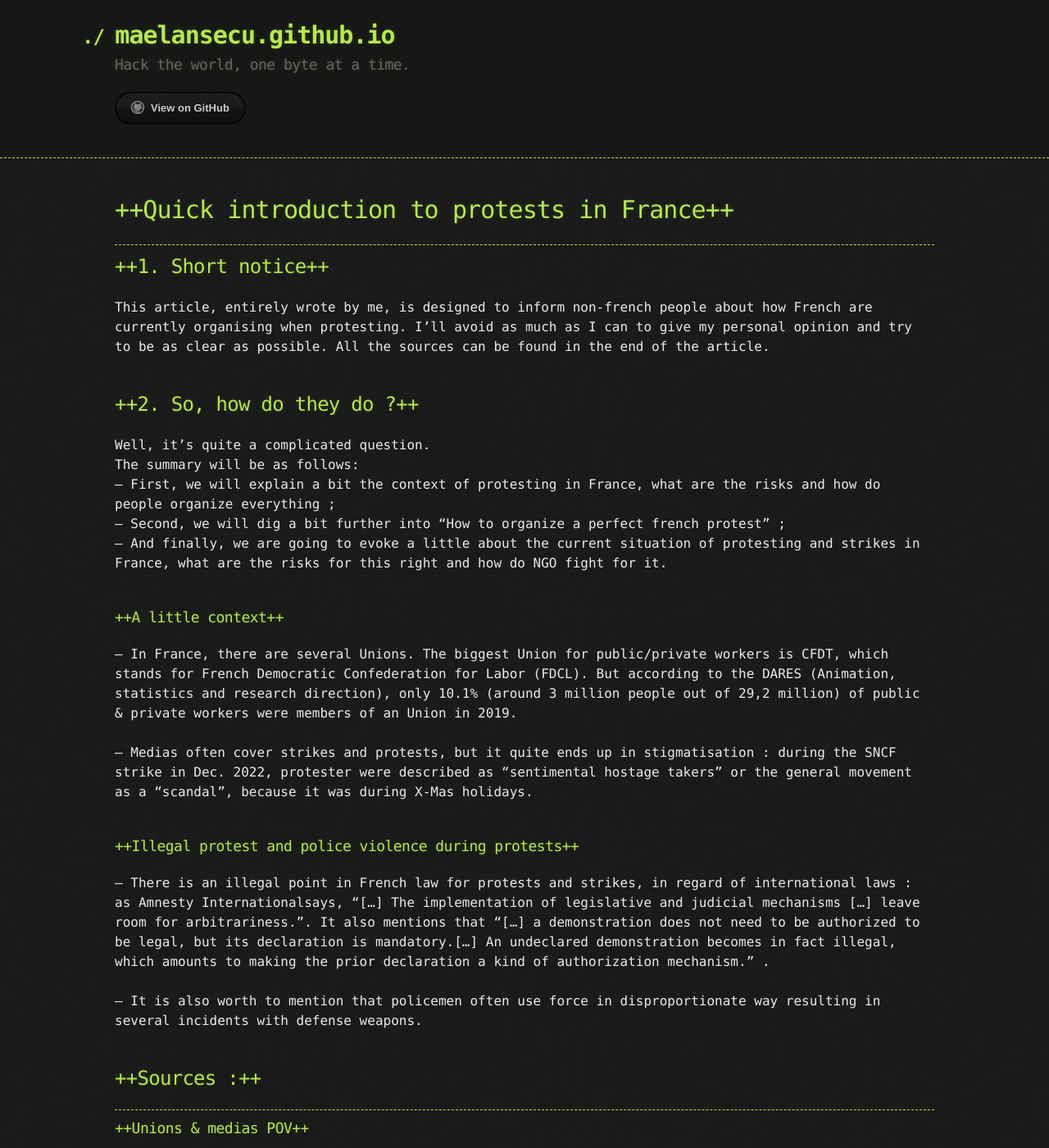
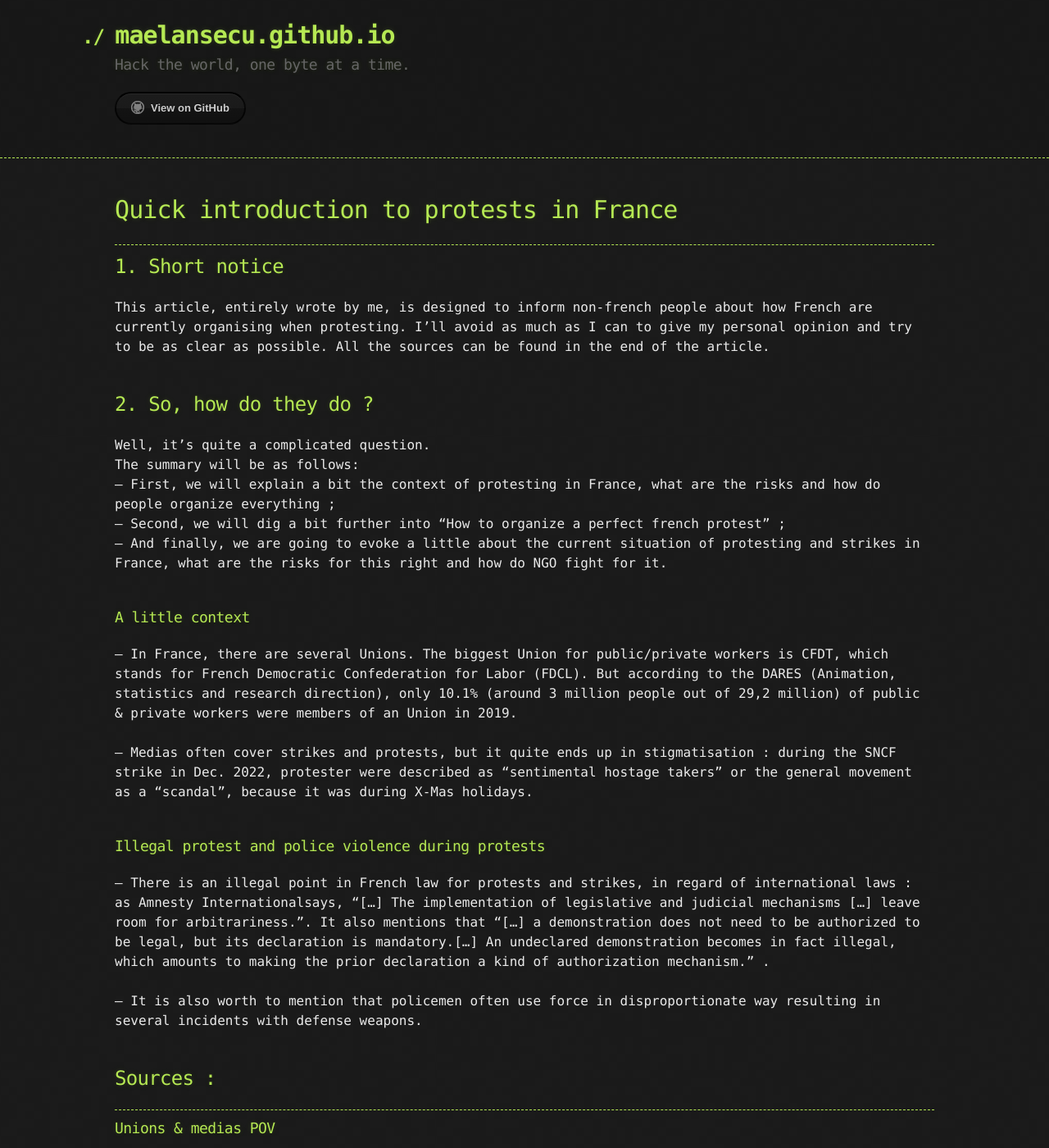
Before and after one commit to maelansecu/maelansecu.github.io, a Jekyll site: the page built from articles/how_do_french_protesters.md, in a window 1280 px wide and 1400 px high. Shown: the whole window at 82% size. Built offline with Jekyll 4.4.1, drawn with Linux system fonts in a browser that asks for light colours; our own code applies the rules of GitHub Pages for plain Markdown files; some of the changed text lies outside the part shown.

```diff
--- a/articles/how_do_french_protesters.md
+++ b/articles/how_do_french_protesters.md
@@ -2,18 +2,18 @@
 layout: default
 ---
 
-# ++Quick introduction to protests in France++
+# Quick introduction to protests in France
 
 * * *
 
-## ++1. Short notice++
+## 1. Short notice
 
 This article, entirely wrote by me, is designed to inform non-french people about how French are currently organising when protesting.
 I'll avoid as much as I can to give my personal opinion and try to be as clear as possible.
 All the sources can be found in the end of the article.<br>
 <br>
 
-## ++2. So, how do they do ?++
+## 2. So, how do they do ?
 
 Well, it's quite a complicated question. <br>
 The summary will be as follows:<br>
@@ -22,23 +22,23 @@ The summary will be as follows:<br>
 -- And finally, we are going to evoke a little about the current situation of protesting and strikes in France, what are the risks for this right and how do NGO fight for it. <br>
 <br>
 
-### ++A little context++
+### A little context
 
 -- In France, there are several Unions. The biggest Union for public/private workers is CFDT, which stands for French Democratic Confederation for Labor (FDCL). But according to the DARES (Animation, statistics and research direction), only 10.1% (around 3 million people out of 29,2 million) of public & private workers were members of an Union in 2019. <br><br>
 -- Medias often cover strikes and protests, but it quite ends up in stigmatisation : during the SNCF strike in Dec. 2022, protester were described as "sentimental hostage takers" or the general movement as a "scandal", because it was during X-Mas holidays.<br>
 <br>
 
-### ++Illegal protest and police violence during protests++
+### Illegal protest and police violence during protests
 
 -- There is an illegal point in French law for protests and strikes, in regard of international laws : as Amnesty Internationalsays, "[...] The implementation of legislative and judicial mechanisms [...] leave room for arbitrariness.". It also mentions that "[...] a demonstration does not need to be authorized to be legal, but its declaration is mandatory.[...] An undeclared demonstration becomes in fact illegal, which amounts to making the prior declaration a kind of authorization mechanism." .<br><br>
 -- It is also worth to mention that policemen often use force in disproportionate way resulting in several incidents with defense weapons.<br>
 <br>
 
-## ++Sources :++
+## Sources :
 
 * * *
 
-### ++Unions & medias POV++
+### Unions & medias POV
 
 -- [Swissinfo - "Trade unuins call for more strikes over Macron's pension reform", Jan. 19, 2023 [ENG]](https://www.swissinfo.ch/eng/reuters/trade-unions-call-for-more-strikes-over-macron-s-pension-reform/48217084)<br><br>
 -- [DARES - Union members [FR]](https://dares.travail-emploi.gouv.fr/donnees/la-syndicalisation)<br><br>
@@ -47,7 +47,7 @@ The summary will be as follows:<br>
 -- [Ouest-France - Strike at the SNCF. Christelle Morançais castigates "the selfish spirit of these unconscious", Dec. 22, 2022 [FR]](https://www.ouest-france.fr/pays-de-la-loire/nantes-44000/greve-a-la-sncf-christelle-morancais-fustige-l-esprit-egoiste-de-ces-inconscients-4782f01c-8203-11ed-95d2-87cbdb857717)<br>
 <br>
 
-### ++Legal POV++
+### Legal POV
 
 -- [Amnesty - "All about the right to demonstrate in France" [FR]](https://www.amnesty.fr/focus/tout-savoir-sur-le-droit-de-manifester-en-france)<br><br>
 -- [Amnesty - "Protest right in France" [FR]](https://www.amnesty.fr/dossiers/droit-de-manifester-en-france)<br><br>
```
